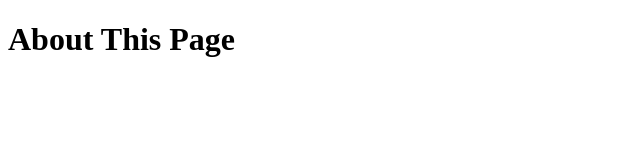
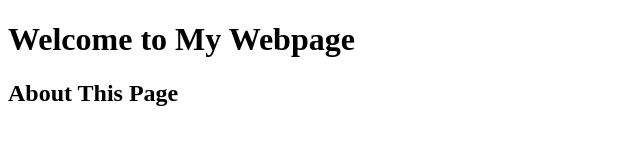
Before and after one commit to 3113852/GHWebsiteTK, a plain HTML site: page a.html in a window 1280 px wide. Shown: the whole page, without its empty margins (0-640 px from the left). Drawn offline with Linux system fonts and the light colour scheme.

Commit message:
Update 1

```diff
--- a/a.html
+++ b/a.html
@@ -1,9 +1,7 @@
 <!DOCTYPE html>
 <html>
-    <head>
-        <title>Welcome to My Webpage</title>
-    </head>
 <body>
-    <h1>About This Page</h1>
+    <h1>Welcome to My Webpage</h1>
+    <h2>About This Page</h2>
 </body>
 </html>
```
